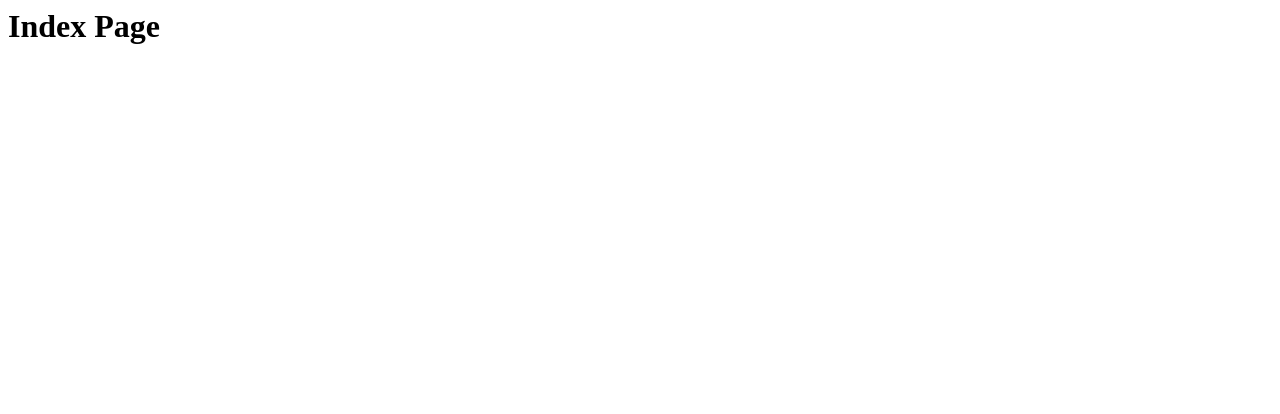
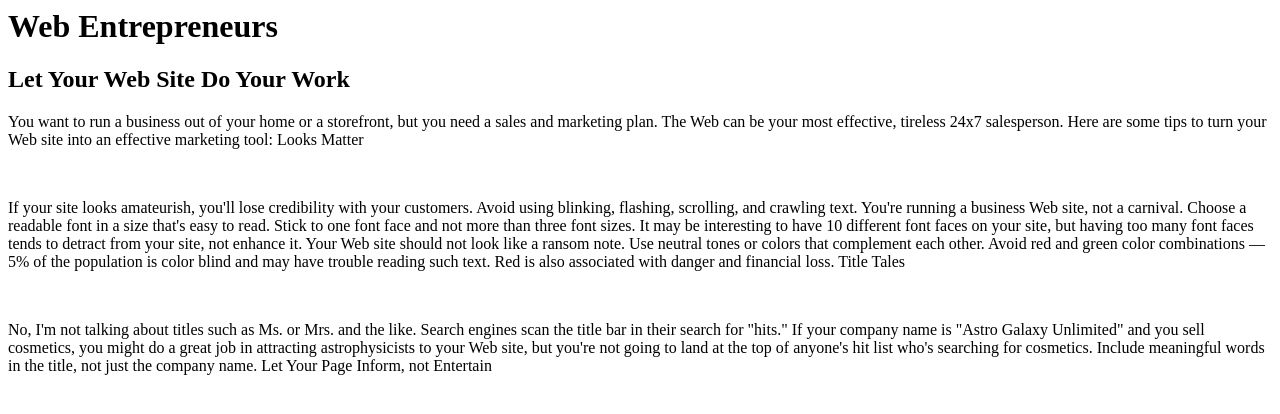
Before and after one commit to Blossxsom/-Images_Positioning_Activity, a plain HTML site: page index.html in a window 1280 px wide. Drawn offline with Linux system fonts and the light colour scheme.

Commit message:
Update index.html

```diff
--- a/index.html
+++ b/index.html
@@ -4,8 +4,18 @@
 </head>
 
 <body>
-<h1>Index Page</h1>
+<h1>Web Entrepreneurs</h1>
+<h2>Let Your Web Site Do Your Work</h2>
 
+
+<p>You want to run a business out of your home or a storefront, but you need a sales and marketing plan. The Web can be your most effective, tireless 24x7 salesperson. Here are some tips to turn your Web site into an effective marketing tool:
+Looks Matter</p>
+ <br>
+<p>If your site looks amateurish, you'll lose credibility with your customers. Avoid using blinking, flashing, scrolling, and crawling text. You're running a business Web site, not a carnival. Choose a readable font in a size that's easy to read. Stick to one font face and not more than three font sizes. It may be interesting to have 10 different font faces on your site, but having too many font faces tends to detract from your site, not enhance it. Your Web site should not look like a ransom note. Use neutral tones or colors that complement each other. Avoid red and green color combinations — 5% of the population is color blind and may have trouble reading such text. Red is also associated with danger and financial loss.
+Title Tales</p>
+ <br>
+<p> No, I'm not talking about titles such as Ms. or Mrs. and the like. Search engines scan the title bar in their search for "hits." If your company name is "Astro Galaxy Unlimited" and you sell cosmetics, you might do a great job in attracting astrophysicists to your Web site, but you're not going to land at the top of anyone's hit list who's searching for cosmetics. Include meaningful words in the title, not just the company name.
+Let Your Page Inform, not Entertain</p>
 
 
 
```
